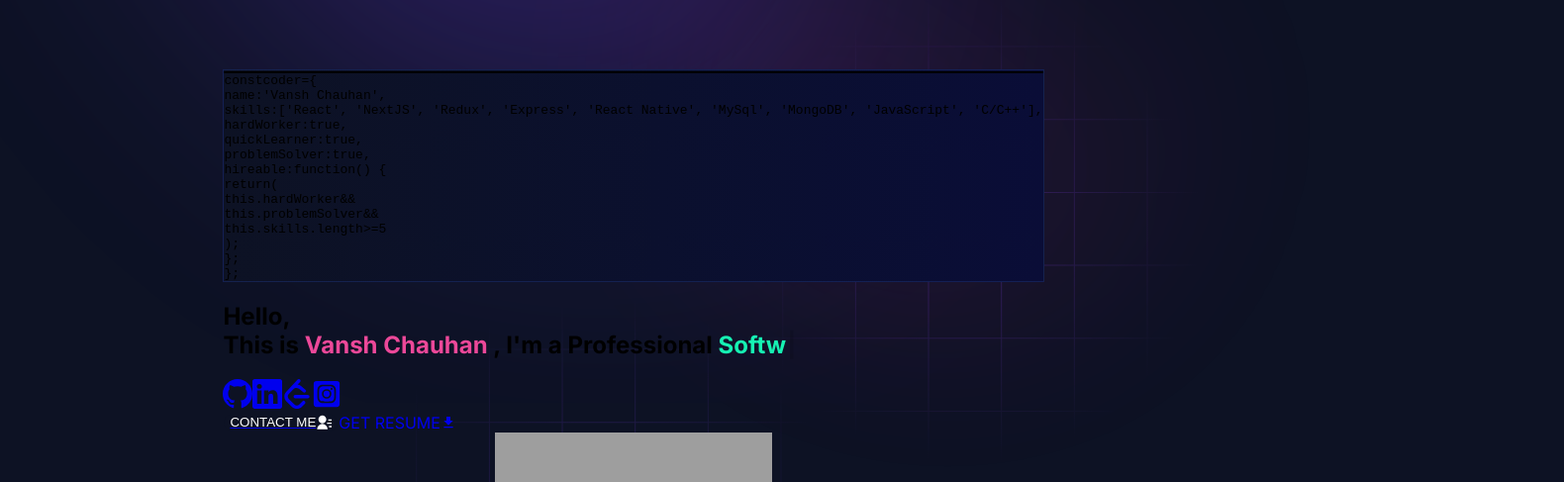
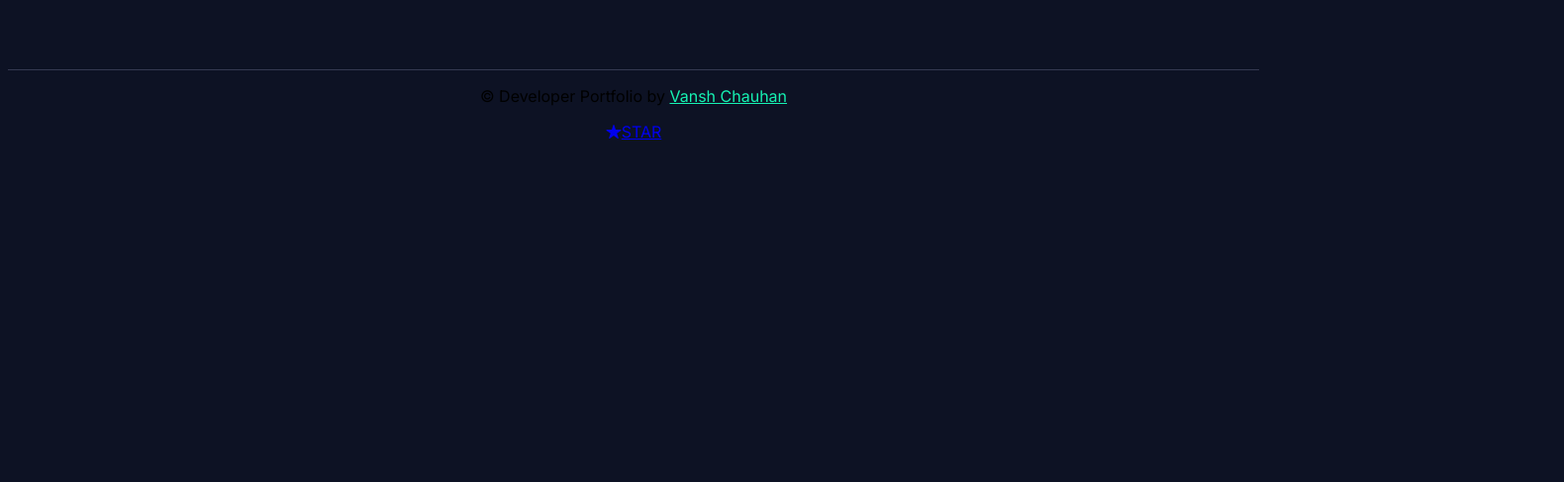
Before and after one commit to Vansh351/Portfolio, a Next.js app: page / in a window 1280 px wide. Shown: the part 770-1257 px from the top of the page at 99% size, 1580 px wide, since content can reach past the window. After the commit the page ends 921 px from the top, so only its background shows below. Built offline with nearby package versions, Linux system fonts and the light colour scheme; grey boxes are pictures that could not be loaded.

Commit message:
Cooment home components

```diff
--- a/app/page.js
+++ b/app/page.js
@@ -11,13 +11,13 @@ import Skills from "./components/homepage/skills";
 export default function Home() {
   return (
     <div suppressHydrationWarning >
-      <HeroSection />
+      {/* <HeroSection />
       <AboutSection />
       <Experience />
       <Skills />
       <Projects />
       <Education />
-      <ContactSection />
+      <ContactSection /> */}
     </div>
   )
 };
```
